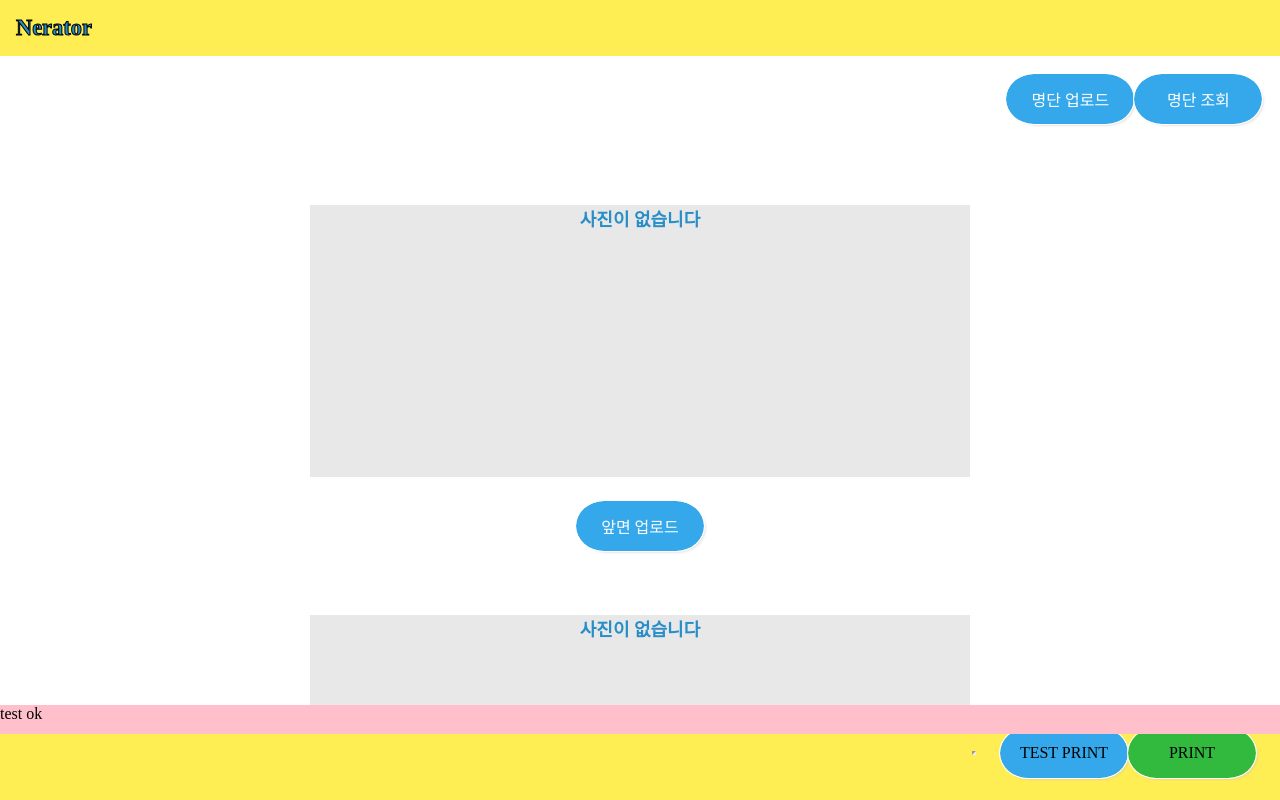
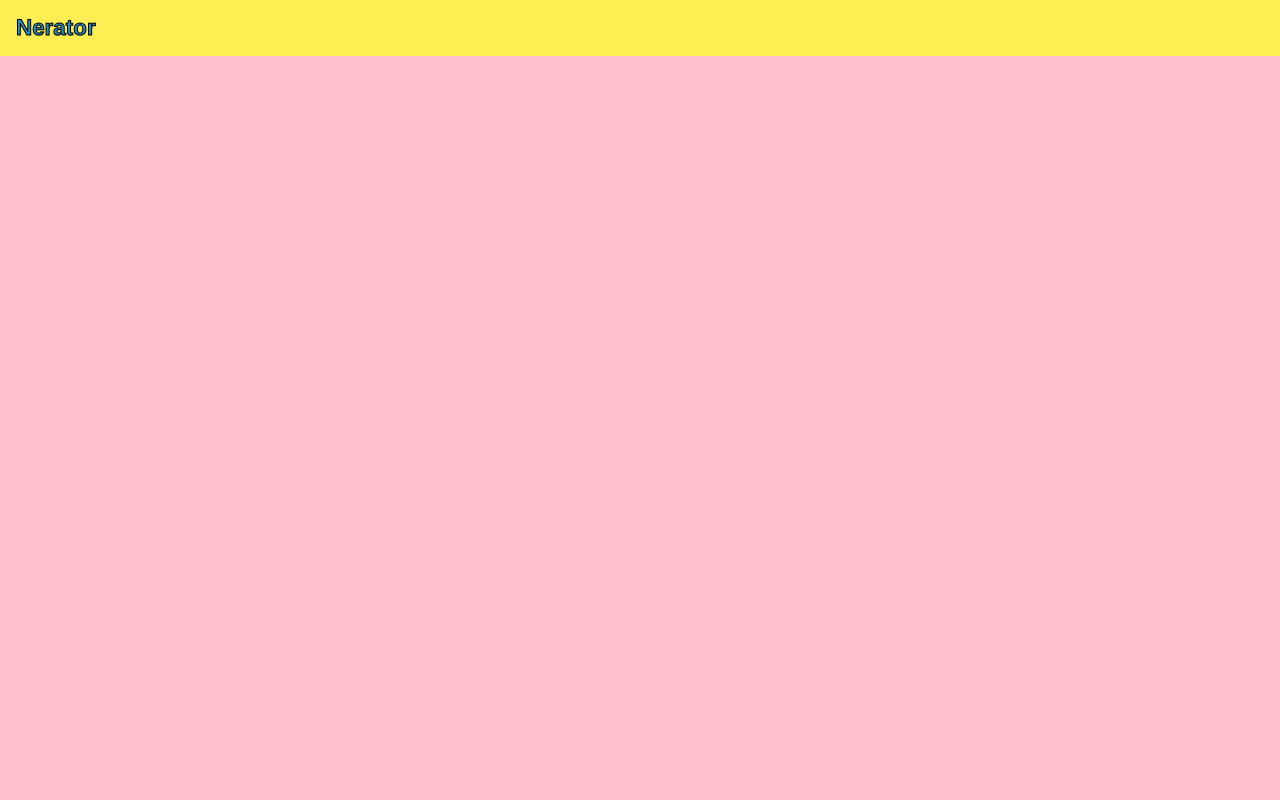
Before and after one commit to seojooLee/Nerator, a React (Create React App) app in the folder nerator/: page / in a window 1280 px wide. Shown: the top 800 px of the page. Built offline with nearby package versions, Linux system fonts and the light colour scheme.

Commit message:
엑셀 데이터 리듀서 관리 및 프린트 기능 개발 진행 중

```diff
--- a/nerator/src/App.js
+++ b/nerator/src/App.js
@@ -3,12 +3,15 @@ import { Provider } from "react-redux";
 import rootReducer from "./module/rootRedux";
 import { createStore } from "redux";
 import { composeWithDevTools } from "redux-devtools-extension";
+import GlobalStyle from "./globalStyle";
+
 const store = createStore(rootReducer, composeWithDevTools());
 console.log(store.getState());
 
 function App() {
   return (
     <Provider store={store}>
+      <GlobalStyle></GlobalStyle>
       <Layout />
     </Provider>
   );
--- a/nerator/src/containers/NeratorContainer.js
+++ b/nerator/src/containers/NeratorContainer.js
@@ -3,14 +3,17 @@ import { useSelector, useDispatch } from "react-redux";
 import Contents from "../layout/Contents";
 import { addList, addNameTag } from "../module/nameTag";
 import { updateLocation } from "../module/location";
+import { uploadExcelData } from "../module/excelData";
 
 function NeratorContainer() {
-  const { filesInfo } = useSelector((state) => ({
-    //    excelData: state.nameTag.excelData,
+  const { filesInfo, excelData } = useSelector((state) => ({
+    excelData: state.excel,
     filesInfo: state.nameTag,
   }));
 
-  // const test = useSelector((state) => console.log(state.nameTag));
+  const test = useSelector((state) => console.log(state));
+  console.log("test");
+  console.log(test);
 
   const { locData } = useSelector((state) => ({
     locData: state.location.locData,
@@ -21,14 +24,16 @@ function NeratorContainer() {
   const onAddList = (excelData) => dispatch(addList(excelData.result));
   const onAddFile = (filesInfo, id) => dispatch(addNameTag(filesInfo, id));
   const setLocation = (location) => dispatch(updateLocation(location));
+  const setExcelData = (excel) => dispatch(uploadExcelData(excel));
 
   return (
     <Contents
-      //  excelData={excelData}
+      excelData={excelData}
       filesInfo={filesInfo}
       addNameTag={onAddFile}
       addList={onAddList}
       setLocation={setLocation}
+      setExcelData={setExcelData}
       locList={locData}
     />
   );
--- /dev/null
+++ b/nerator/src/globalStyle.js
@@ -0,0 +1,14 @@
+import { createGlobalStyle } from "styled-components";
+
+const GlobalStyle = createGlobalStyle`
+  *, *::before, *::after {
+    box-sizing: border-box;
+  }
+
+  body {
+    font-family: "Helvetica", "Arial", sans-serif;
+    line-height: 1.5;
+  }
+`;
+
+export default GlobalStyle;
--- a/nerator/src/layout/Contents.js
+++ b/nerator/src/layout/Contents.js
@@ -11,12 +11,18 @@ import PopUp from "../component/Popup";
 import FileUpload from "../component/FileUpload";
 import * as XLSX from "xlsx";
 
-const Contents = ({ filesInfo = [], addNameTag, setLocation, locList }) => {
+const Contents = ({
+  excelData = [],
+  filesInfo = [],
+  addNameTag,
+  setLocation,
+  setExcelData,
+}) => {
   const [open, setOpen] = useState(false);
   const [currentItem, setCurrentItem] = useState("");
   const [popType, setPopType] = useState("");
   const el = useRef(null);
-  const [excelData, setExcelData] = useState([]);
+  //const [excelData, setExcelData] = useState([]);
   var id = useRef(0);
   useEffect(() => {
     console.log("useEffect");
--- a/nerator/src/layout/Footer.js
+++ b/nerator/src/layout/Footer.js
@@ -21,12 +21,8 @@ const Footer = (props) => {
     iframe.document.close();
     iframe.focus();
     iframe.print();
-    console.log("testPrint");
-    console.log(locData);
-    console.log(filesInfo);
 
-    const excel = filesInfo.findIndex((e) => e.id === "list");
-    console.log(filesInfo[excel]["data"]);
+    console.log("iframe active");
 
     // window.print();
   };
--- a/nerator/src/layout/Print.js
+++ b/nerator/src/layout/Print.js
@@ -1,16 +1,102 @@
-import React from "react";
+import React, { useEffect } from "react";
+import { useDispatch, useSelector } from "react-redux";
 import styled from "styled-components";
 const Print = (props) => {
-  return <Container id={props.id}>{props.children}</Container>;
+  const dispatch = useDispatch();
+  const { filesInfo = [], excelData = [] } = useSelector((state) => ({
+    locData: state.location.locData,
+    excelData: state.excel,
+    filesInfo: state.nameTag,
+  }));
+
+  useEffect(() => {
+    console.log("Print.js");
+    console.log(excelData);
+  }, [excelData]);
+
+  const excel = filesInfo.findIndex((e) => e.id === "list");
+  const front = filesInfo.findIndex((e) => e.id === "front");
+  const back = filesInfo.findIndex((e) => e.id === "back");
+
+  if (front.length === -1 || back.length === -1 || excel.length === -1) {
+    console.log("데이터가 없습니다.");
+  }
+
+  console.log(excelData);
+
+  console.log("excel : " + excel + " front " + front + " back : " + back);
+
+  if (excel >= 0) {
+    console.log(filesInfo[excel]["data"]);
+  }
+
+  return (
+    <Container id={props.id}>
+      {excelData.hasOwnProperty("result") &&
+        excelData["result"].map((item, idx) => {
+          return (
+            <>
+              {item.map((it, ins) => {
+                return (
+                  <Group>
+                    <Item>{it}</Item>
+
+                    {filesInfo.findIndex((e) => e.id === "front") >= 0 ? (
+                      <Image
+                        src={URL.createObjectURL(
+                          filesInfo[
+                            filesInfo.findIndex((e) => e.id === "front")
+                          ]?.data
+                        )}
+                      />
+                    ) : (
+                      <div>앞면이 없습니다. </div>
+                    )}
+                    {filesInfo.findIndex((e) => e.id === "back") >= 0 ? (
+                      <Image
+                        src={URL.createObjectURL(
+                          filesInfo[filesInfo.findIndex((e) => e.id === "back")]
+                            ?.data
+                        )}
+                      />
+                    ) : (
+                      <div>뒷면이 없습니다.</div>
+                    )}
+                  </Group>
+                );
+              })}
+            </>
+          );
+        })}
+    </Container>
+  );
 };
 
 const Container = styled.div`
   width: 100%;
-  height: 30%;
+  height: 100%;
   background-color: pink;
-  position: absolute;
+  z-index: 3;
   top: 0;
+  position: fixed;
   bottom: 0;
 `;
 
+const Group = styled.div`
+  width: 100%;
+  display: flex;
+  flex-direction: row;
+`;
+
+const Image = styled.img`
+  width: 1050px;
+  height: 600px;
+  margin: 10px;
+`;
+
+const Item = styled.div`
+  position: absolute;
+  z-index: 3;
+  font-size: 30pt;
+`;
 export default Print;
--- /dev/null
+++ b/nerator/src/module/excelData.js
@@ -0,0 +1,21 @@
+const UPLOAD_EXCEL = "excel/upload";
+
+export const uploadExcelData = (excelData) => ({
+  type: UPLOAD_EXCEL,
+  data: excelData.result,
+});
+
+const initialStae = [];
+
+export default function excel(state = initialStae, action) {
+  console.log("excelData");
+  console.log(action);
+  switch (action.type) {
+    case UPLOAD_EXCEL:
+      return {
+        result: action.data,
+      };
+    default:
+      return state;
+  }
+}
--- a/nerator/src/module/location.js
+++ b/nerator/src/module/location.js
@@ -7,8 +7,6 @@ export const updateLocation = (data) => ({ type: UPDATE_LOCATION, data });
 const initialStae = { locData: [] };
 
 export default function location(state = initialStae, action) {
-  console.log(action);
-  console.log(action.data);
   switch (action.type) {
     case UPDATE_LOCATION:
       return {
--- a/nerator/src/module/nameTag.js
+++ b/nerator/src/module/nameTag.js
@@ -9,20 +9,12 @@ export const addNameTag = (data, id) => ({ type: ADD_NAMETAG, data, id });
 const initialState = [];
 //리듀서
 export default function nameTag(state = initialState, action) {
-  var id = action.id;
   switch (action.type) {
     case ADD_LIST:
       return {
         excelData: action.data,
       };
     case ADD_NAMETAG:
-      // console.log(
-      //   state.findIndex((e) =>
-      //     console.log("findIndex : " + e.id + "action.id : " + action.id)
-      //   )
-      // );
-      console.log("=========");
-      console.log(state);
       return state.findIndex((e) => e.id === action.id) >= 0
         ? state.map((item) =>
             item.id === action.id
--- a/nerator/src/module/rootRedux.js
+++ b/nerator/src/module/rootRedux.js
@@ -1,7 +1,8 @@
 import { combineReducers } from "redux";
 import nameTag from "./nameTag";
 import location from "./location";
+import excel from "./excelData";
 
-const rootReducer = combineReducers({ nameTag, location });
+const rootReducer = combineReducers({ nameTag, location, excel });
 
 export default rootReducer;
```
